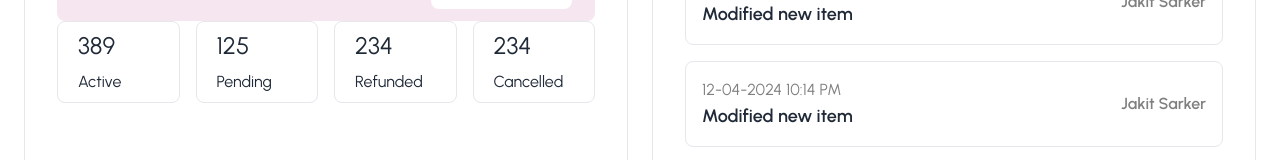
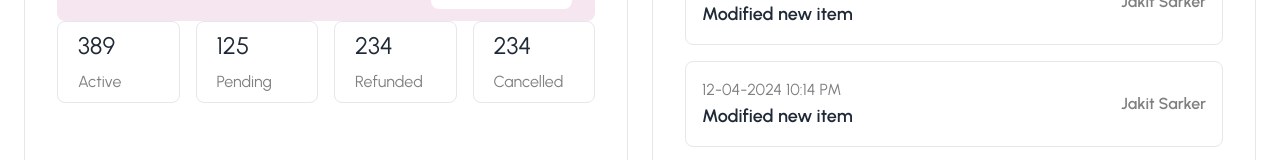
Before and after one commit to JannatulAfrozFaria/admin-layout, a React (Vite) app: page / in a window 1280 px wide. Shown: the part 1073-1233 px from the top of the page. Built offline with nearby package versions, Linux system fonts and the light colour scheme; a web font is replaced by a local one.

Commit message:
title style updated for each order

```diff
--- a/src/Home/HomeComponents/OrderSummary.jsx
+++ b/src/Home/HomeComponents/OrderSummary.jsx
@@ -27,7 +27,7 @@ const OrderSummary = () => {
             {OrderStats.map(item => (
                     <div key={item.id} className="flex flex-col gap-2 justify-center py-2 px-5  border rounded-lg bg-base-100 ">
                         <p className="text-2xl">{item.number}</p>
-                        <p className="">{item.title}</p>
+                        <p className="gray">{item.title}</p>
                     </div>
                 ))}
             </div>
```
